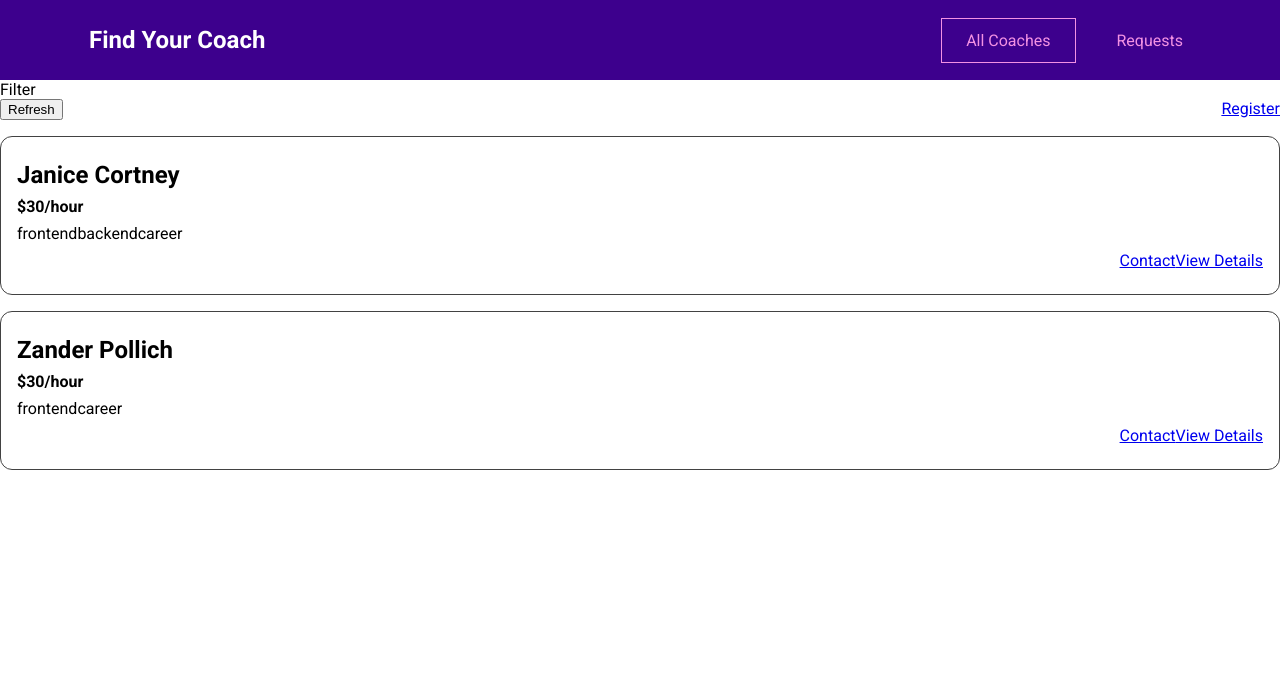
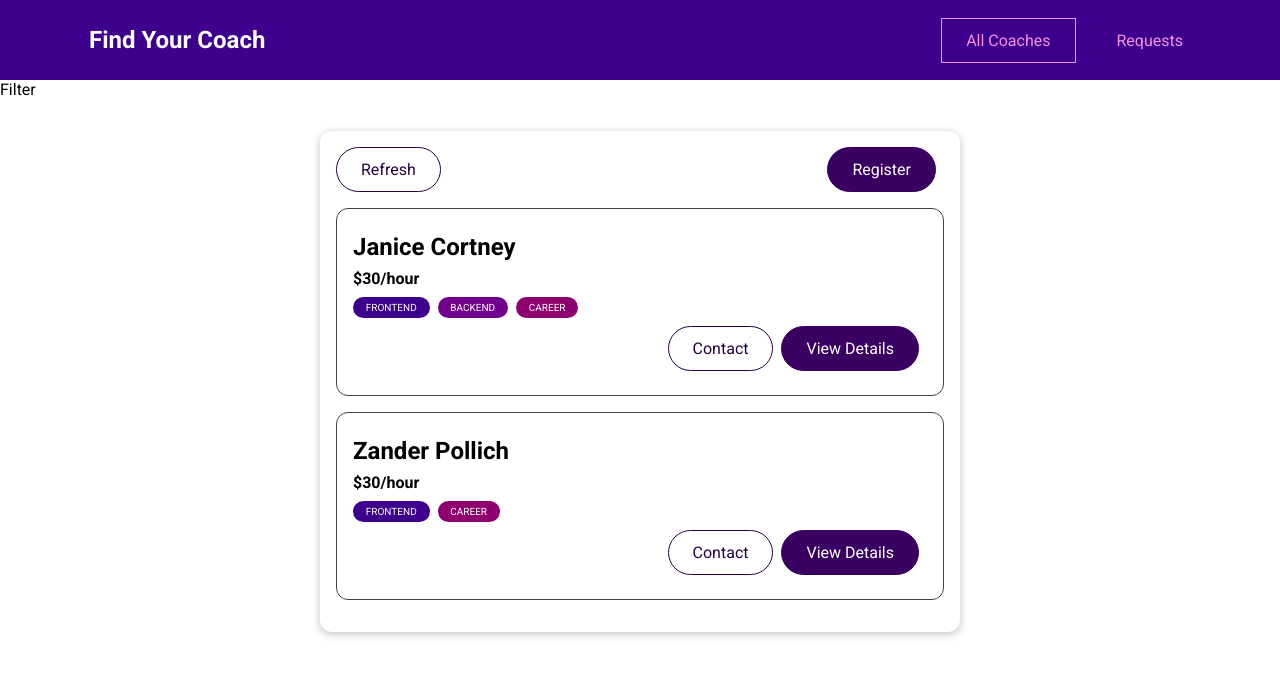
Before and after one commit to mulga/proje-coach, a Vue app: page /coaches in a window 1280 px wide. Shown: the top 676 px of the page. Built offline with nearby package versions, Linux system fonts and the light colour scheme.

Commit message:
button, badge, card

```diff
--- a/src/pages/coaches/CoachItem.vue
+++ b/src/components/coaches/CoachItem.vue
@@ -3,11 +3,18 @@
     <h3>{{ fullName }}</h3>
     <h4>${{ rate }}/hour</h4>
     <div>
-      <span v-for="area in areas" :key="area">{{ area }}</span>
+      <base-badge
+        v-for="area in areas"
+        :key="area"
+        :type="area"
+        :title="area"
+      ></base-badge>
     </div>
     <div class="actions">
-      <router-link :to="coachContactLink">Contact</router-link>
-      <router-link :to="coachDetailsLink">View Details</router-link>
+      <base-button mode="outline" link :to="coachContactLink"
+        >Contact</base-button
+      >
+      <base-button link :to="coachDetailsLink">View Details</base-button>
     </div>
   </li>
 </template>
--- /dev/null
+++ b/src/components/ui/BaseBadge.vue
@@ -0,0 +1,43 @@
+<template>
+  <span class="badge" :class="type">{{ text }}</span>
+</template>
+
+<script>
+export default {
+  name: "BaseBadge",
+  props: ["type", "title"],
+  computed: {
+    text() {
+      return this.title.toUpperCase();
+    },
+  },
+};
+</script>
+
+<style scoped>
+.badge {
+  background-color: #ccc;
+  color: #252525;
+  border-radius: 30px;
+  padding: 0.3rem 0.8rem;
+  display: inline-block;
+  margin-right: 0.5rem;
+  font-size: 10px;
+  font-weight: 100;
+}
+
+.frontend {
+  background-color: #3d008d;
+  color: white;
+}
+
+.backend {
+  background-color: #71008d;
+  color: white;
+}
+
+.career {
+  background-color: #8d006e;
+  color: white;
+}
+</style>
--- /dev/null
+++ b/src/components/ui/BaseButton.vue
@@ -0,0 +1,75 @@
+<template>
+  <button v-if="!link" :class="mode">
+    <slot></slot>
+  </button>
+  <router-link v-else :to="to" :class="mode">
+    <slot></slot>
+  </router-link>
+</template>
+
+<script>
+export default {
+  name: "BaseButton",
+  props: {
+    mode: {
+      type: String,
+      required: true,
+      default: null,
+    },
+
+    link: {
+      type: Boolean,
+      required: false,
+      default: false,
+    },
+    to: {
+      type: String,
+      required: false,
+      default: "/",
+    },
+  },
+};
+</script>
+
+<style scoped>
+button,
+a {
+  text-decoration: none;
+  padding: 0.75rem 1.5rem;
+  font: inherit;
+  background-color: #3a0061;
+  border: 1px solid #3a0061;
+  color: white;
+  cursor: pointer;
+  border-radius: 30px;
+  margin-right: 0.5rem;
+  display: inline-block;
+}
+
+a:hover,
+a:active,
+button:hover,
+button:active {
+  background-color: #270041;
+  border-color: #270041;
+}
+
+.flat {
+  background-color: transparent;
+  color: #3a0061;
+  border: none;
+}
+
+.outline {
+  background-color: transparent;
+  border-color: #270041;
+  color: #270041;
+}
+
+.flat:hover,
+.flat:active,
+.outline:hover,
+.outline:active {
+  background-color: #edd2ff;
+}
+</style>
--- /dev/null
+++ b/src/components/ui/BaseCard.vue
@@ -0,0 +1,21 @@
+<template>
+  <div class="card">
+    <slot></slot>
+  </div>
+</template>
+
+<script>
+export default {
+  name: "BaseCard",
+};
+</script>
+
+<style scoped>
+.card {
+  border-radius: 12px;
+  box-shadow: 0 2px 8px rgba(0, 0, 0, 0.26);
+  padding: 1rem;
+  margin: 2rem auto;
+  max-width: 40rem;
+}
+</style>
--- a/src/pages/coaches/CoachesList.vue
+++ b/src/pages/coaches/CoachesList.vue
@@ -1,9 +1,10 @@
 <template>
   <section>Filter</section>
   <section>
+    <base-card>
       <div class="controls">
-      <button>Refresh</button>
-      <router-link to="/register">Register</router-link>
+        <base-button mode="outline">Refresh</base-button>
+        <base-button link to="/register">Register</base-button>
       </div>
       <ul v-if="hasCoaches">
         <coach-item
@@ -16,12 +17,13 @@
           :areas="coach.areas"
         ></coach-item>
       </ul>
-    <h3 v-else>No coaches found</h3>
+      <h3 v-else>No coaches found</h3></base-card
+    >
   </section>
 </template>
 
 <script>
-import CoachItem from "./CoachItem.vue";
+import CoachItem from "@/components/coaches/CoachItem.vue";
 export default {
   name: "CoachesList",
   components: { CoachItem },
```
Also changed, not shown: src/main.js (+8 -0 lines). Lines whose indentation alone changed are shown as unchanged.
